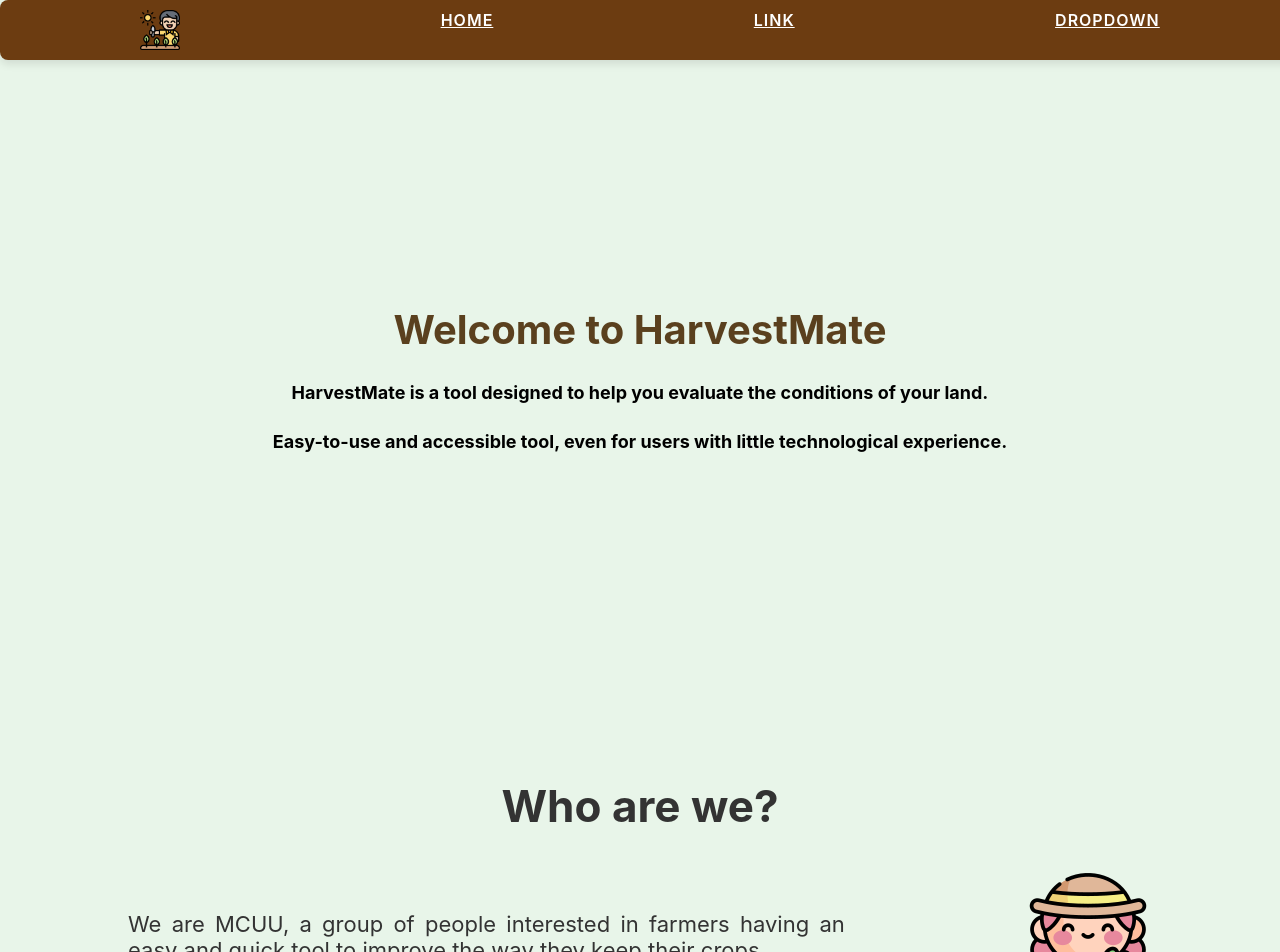
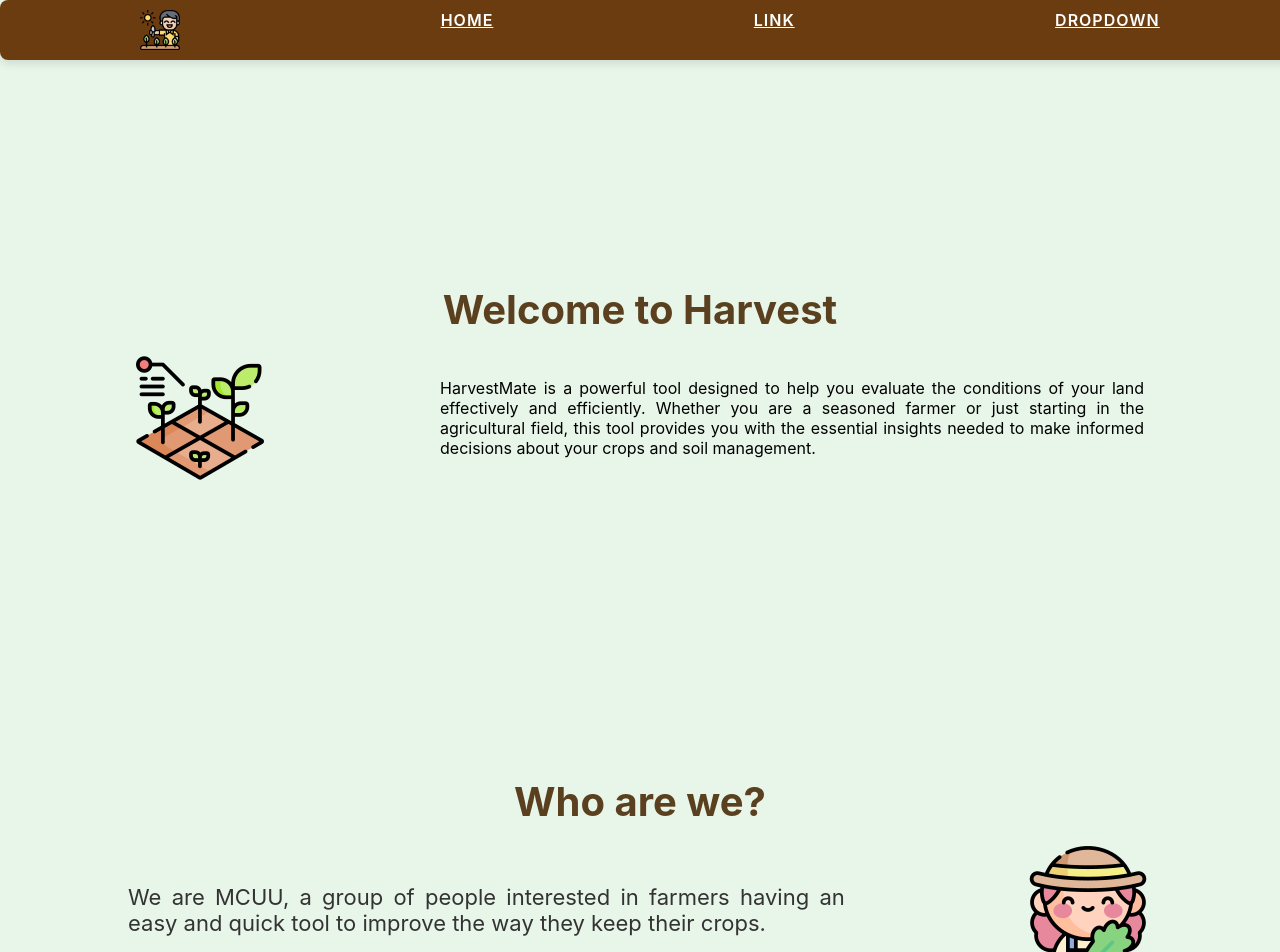
Before and after one commit to sinaloa10/harvestmate, a React (Create React App) app: page / in a window 1280 px wide. Shown: the top 952 px of the page. Built offline with nearby package versions, Linux system fonts and the light colour scheme.

Commit message:
final ame

```diff
--- a/src/welcomePage.js
+++ b/src/welcomePage.js
@@ -173,27 +173,24 @@ function WelcomePage() {
                 <a href="#" style={styles.navItem}>Link</a>
                 <a href="#" style={styles.navItem}>Dropdown</a>
             </nav>
-
-            <div style={styles.container}>
-                <h1 style={styles.header}>Welcome to HarvestMate</h1>
-                <p style={styles.text}>
-                    HarvestMate is a tool designed to help you evaluate the conditions of your land.
-
-                </p>
-                <p style={styles.text}>Easy-to-use and accessible tool, even for users with little technological experience.</p>
-            </div>
+                  <div style={styles.container}>
+                  <h1 style={styles.header}>Welcome to Harvest</h1>
+                  <div style={styles.contentContainer}>
+                  <img src='./campo (1).png' alt='Granjero'/>
+                    <p style={{ flex: .8, textAlign: 'justify' }}>
+                    HarvestMate is a powerful tool designed to help you evaluate the conditions of your land effectively and efficiently. Whether you are a seasoned farmer or just starting in the agricultural field, this tool provides you with the essential insights needed to make informed decisions about your crops and soil management.
+                    </p>
+                  </div>
+                  </div>
 
             <div style={styles.contenido1}>
-                <h1>Who are we?</h1>
+                <h1 style={styles.header}>Who are we?</h1>
                 <div style={styles.contentContainer}>
                     <p style={{ flex: .8, textAlign: 'justify' }}>
                         We are MCUU, a group of people interested in farmers having an easy and quick tool to improve the way they keep their crops.
                     </p>
                     <img src='./granjero.png' alt='Granjero' />
                 </div>
-            </div>
-
-            <div>
                 <h1 style={styles.header}>Why prefer HarvestMate?</h1>
                 <div style={styles.infoGrid}>
                     <div style={styles.infoBox}>
@@ -240,7 +237,6 @@ function WelcomePage() {
                     Get started!
                 </button>
             </div>
-
             <footer style={styles.footer}>
                 <p>&copy; 2024 HarvestMate. Todos los derechos reservados.</p>
                 <p>Contáctanos: info@harvestmate.com</p>
```
